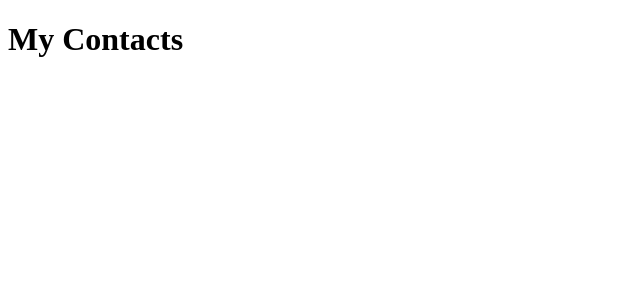
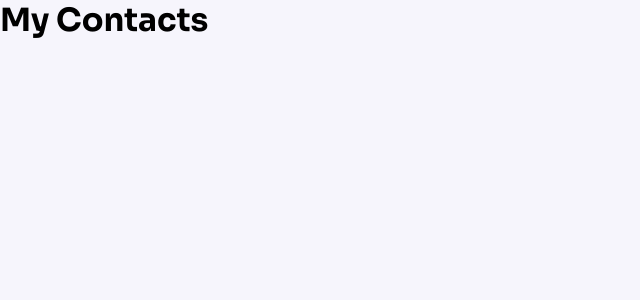
Before and after one commit to Fekleite/mycontacts-fe, a React (Create React App) app: page / in a window 1280 px wide. Shown: the top 300 px of the page, without its empty margins (0-640 px from the left). Built offline with nearby package versions, Linux system fonts and the light colour scheme.

Commit message:
feat: add global styles

```diff
--- a/public/index.html
+++ b/public/index.html
@@ -10,6 +10,9 @@
       content="Web site created using create-react-app"
     />
     <link rel="apple-touch-icon" href="%PUBLIC_URL%/logo192.png" />
+    <link rel="preconnect" href="https://fonts.googleapis.com"/>
+    <link rel="preconnect" href="https://fonts.gstatic.com" crossorigin />
+    <link href="https://fonts.googleapis.com/css2?family=Sora:wght@400;700&display=swap" rel="stylesheet"/>
     <title>React App</title>
   </head>
   <body>
--- a/src/App.js
+++ b/src/App.js
@@ -1,6 +1,14 @@
+import { ThemeProvider } from 'styled-components';
+
+import GlobalStyles from './assets/styles/global';
+import defaultTheme from './assets/styles/themes/default';
+
 function App() {
   return (
-    <h1>My Contacts</h1>
+    <ThemeProvider theme={defaultTheme}>
+      <GlobalStyles />
+      <h1>My Contacts</h1>
+    </ThemeProvider>
   );
 }
 
--- /dev/null
+++ b/src/assets/styles/global.js
@@ -0,0 +1,20 @@
+import { createGlobalStyle } from 'styled-components';
+
+export default createGlobalStyle`
+  * {
+    margin: 0;
+    padding: 0;
+    box-sizing: border-box;
+
+    font-family: 'Sora', sans-serif;
+  }
+
+  body {
+    background-color: ${({ theme }) => theme.backgroundColor};
+    font-size: 16px;
+  }
+
+  button {
+    cursor: pointer;
+  }
+`;
--- /dev/null
+++ b/src/assets/styles/themes/default.js
@@ -0,0 +1,3 @@
+export default {
+  backgroundColor: '#f6f5fc',
+};
```
